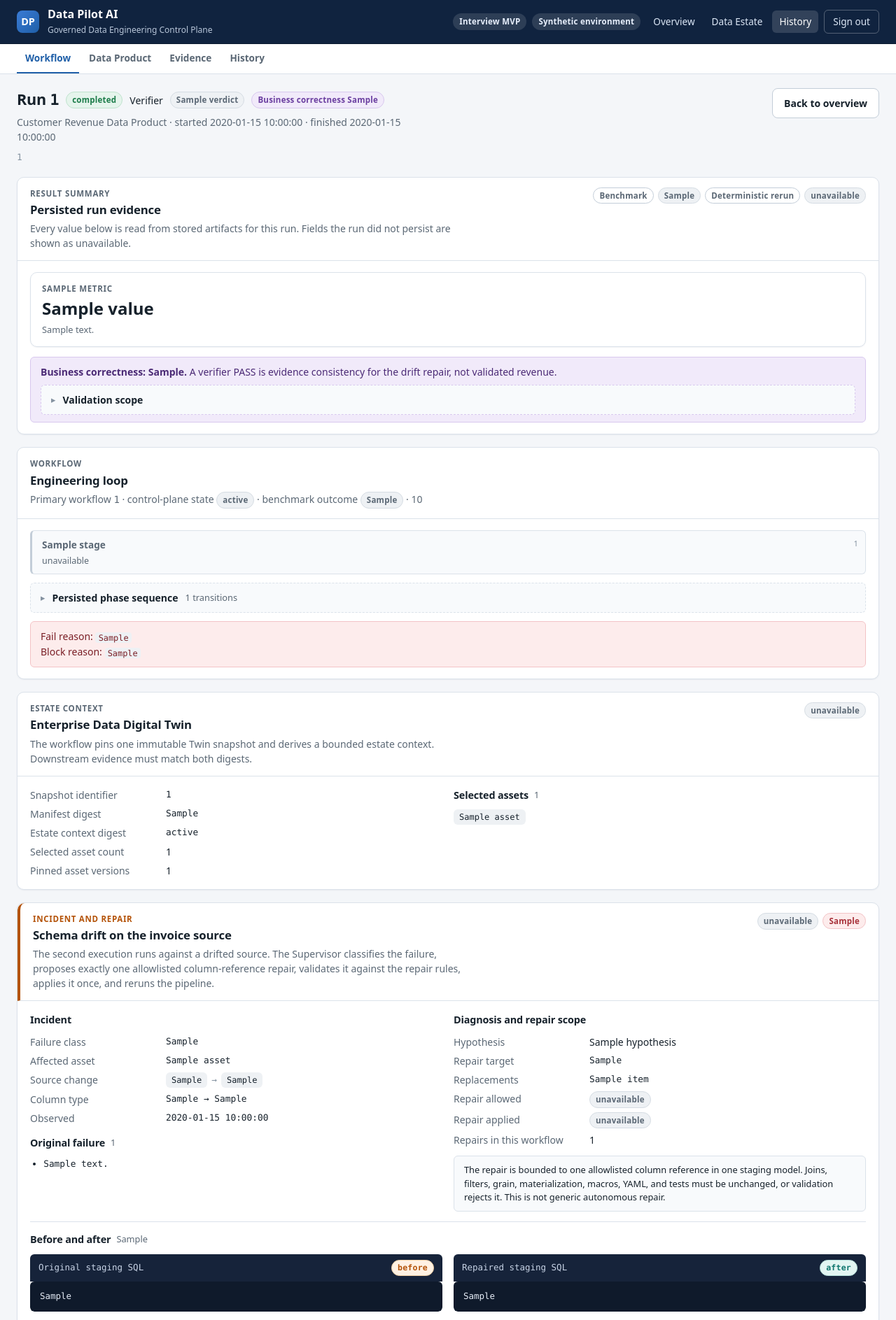
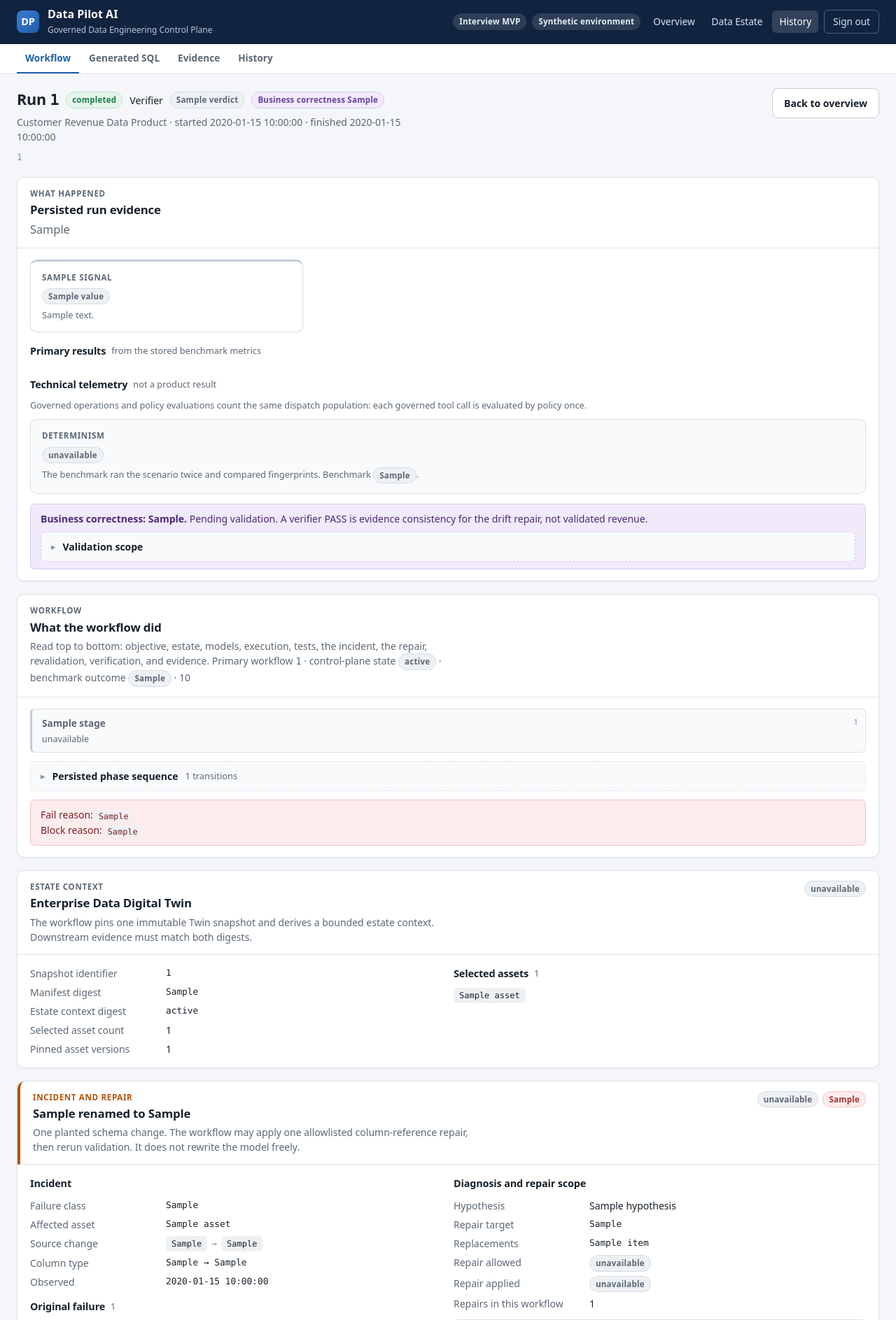
Before and after one commit to Fejjii/AIDataEngineer, a Python web app: template src/aide/api/templates/run.html in a window 1280 px wide. Shown: the top 1887 px of the page at 70% size. Run offline with Jinja, Linux system fonts and the light colour scheme; the template is opened without the code that fills it: most values are stand-ins (such as "Sample title", 1, 10 or a date in 2020).

Commit message:
Integrate UI UAT refinement for src/aide/api/templates/run.html

```diff
--- a/src/aide/api/templates/run.html
+++ b/src/aide/api/templates/run.html
@@ -22,7 +22,8 @@
       {% if w %}
         {% if w.twin.state == "present" %}<a href="#estate">Estate context</a>{% endif %}
         {% if w.incident.state == "present" %}<a href="#incident">Incident and Repair</a>{% endif %}
-        {% if w.models or w.preview.state == "present" %}<a href="#data-product">Data Product</a>{% endif %}
+        {% if w.preview.state == "present" %}<a href="#preview">Data product preview</a>{% endif %}
+        {% if w.models or w.preview.state == "present" %}<a href="#data-product">Generated SQL</a>{% endif %}
         {% if w.quality.tests_state == "present" or w.quality.quality_state == "present" %}<a href="#quality">Quality</a>{% endif %}
         {% if w.verification.state == "present" %}<a href="#verification">Verification</a>{% endif %}
         <a href="#evidence">Evidence</a>
@@ -45,6 +46,9 @@
       <p class="faint small mono">{{ page.run_id }}</p>
     </div>
     <div class="page-actions">
+      {% if w and w.preview.state == "present" %}
+        <a class="button secondary" href="#preview">Data product preview</a>
+      {% endif %}
       <a class="button secondary" href="/console">Back to overview</a>
     </div>
   </div>
@@ -73,30 +77,62 @@
     <section class="panel" id="summary">
       <div class="panel-head">
         <div>
-          <div class="kicker">Result summary</div>
+          <div class="kicker">What happened</div>
           <h2>Persisted run evidence</h2>
-          <p class="lede">Every value below is read from stored artifacts for this run. Fields the run did not persist are shown as unavailable.</p>
-        </div>
-        <div class="head-badges">
-          <span class="badge badge-outline">Benchmark</span>
-          <span data-benchmark="{{ page.benchmark_verdict }}">{{ ui.badge(page.benchmark_verdict) }}</span>
-          <span class="badge badge-outline">Deterministic rerun</span>
-          {{ ui.flag_badge(page.determinism, "equivalent", "differs") }}
+          {% if page.what_happened %}
+            <p class="lede narrative" data-narrative="present">{{ page.what_happened }}</p>
+          {% else %}
+            <p class="lede" data-narrative="absent">A narrative is shown only when this run stored the counts it would describe.</p>
+          {% endif %}
         </div>
       </div>
       <div class="panel-body">
+        <div class="signals" aria-label="Separated judgements">
+          {% for signal in page.signals %}
+            <article class="card signal-card" data-signal="{{ signal.key }}">
+              <div class="card-label">{{ signal.label }}</div>
+              <div class="card-value small">
+                {% if signal.key == "verification" %}
+                  <span data-verifier="{{ signal.value }}">{{ ui.badge(signal.value) }}</span>
+                {% elif signal.key == "business" %}
+                  {{ ui.business_badge(signal.value) }}
+                {% else %}
+                  {{ ui.badge(signal.value) }}
+                {% endif %}
+              </div>
+              <div class="card-note">{{ signal.detail }}</div>
+            </article>
+          {% endfor %}
+        </div>
+        <div class="subhead" style="margin-top: 16px;"><h3>Primary results</h3><span class="count">from the stored benchmark metrics</span></div>
         <div class="grid grid-tight">
-          {% for metric in page.summary %}
+          {% for metric in page.summary if metric.group == "primary" %}
             <article class="card metric-card" data-metric="{{ metric.key }}">
               <div class="card-label">{{ metric.label }}</div>
-              <div class="card-value{% if metric.value == 'unavailable' %} unavailable{% endif %}"{% if metric.key == "verifier" %} data-verifier="{{ metric.value }}"{% endif %}>{% if metric.key == "verifier" %}{{ ui.badge(metric.value) }}{% else %}{{ metric.value }}{% endif %}</div>
+              <div class="card-value{% if metric.value == 'unavailable' %} unavailable{% endif %}">{{ metric.value }}</div>
               {% if metric.note %}<div class="card-note">{{ metric.note }}</div>{% endif %}
             </article>
           {% endfor %}
         </div>
+        <div class="subhead" id="telemetry" style="margin-top: 16px;"><h3>Technical telemetry</h3><span class="count">not a product result</span></div>
+        <p class="muted small">Governed operations and policy evaluations count the same dispatch population: each governed tool call is evaluated by policy once.</p>
+        <div class="grid grid-tight secondary-metrics">
+          {% for metric in page.summary if metric.group == "secondary" %}
+            <article class="card metric-card metric-secondary" data-metric="{{ metric.key }}">
+              <div class="card-label">{{ metric.label }}</div>
+              <div class="card-value{% if metric.value == 'unavailable' %} unavailable{% endif %}">{{ metric.value }}</div>
+              {% if metric.note %}<div class="card-note">{{ metric.note }}</div>{% endif %}
+            </article>
+          {% endfor %}
+          <article class="card metric-card metric-secondary" data-metric="determinism">
+            <div class="card-label">Determinism</div>
+            <div class="card-value small">{{ ui.flag_badge(page.determinism, "equivalent", "differs") }}</div>
+            <div class="card-note">The benchmark ran the scenario twice and compared fingerprints. Benchmark <span data-benchmark="{{ page.benchmark_verdict }}">{{ ui.badge(page.benchmark_verdict) }}</span>.</div>
+          </article>
+        </div>
         <div class="notice correctness" style="margin-top: 14px;">
           <strong>Business correctness: {{ page.business_correctness }}.</strong>
-          A verifier PASS is evidence consistency for the drift repair, not validated revenue.
+          Pending validation. A verifier PASS is evidence consistency for the drift repair, not validated revenue.
           <details class="disclosure quiet" style="margin-top: 8px; border-color: #d8c8ee;">
             <summary>Validation scope</summary>
             <div class="disclosure-body"><ul class="small">{% for item in page.limitations %}<li>{{ item }}</li>{% endfor %}</ul></div>
@@ -110,9 +146,10 @@
       <div class="panel-head">
         <div>
           <div class="kicker">Workflow</div>
-          <h2>Engineering loop</h2>
+          <h2>What the workflow did</h2>
           <p class="lede">
             {% if w %}
+              Read top to bottom: objective, estate, models, execution, tests, the incident, the repair, revalidation, verification, and evidence.
               Primary workflow <span class="mono">{{ w.workflow_id }}</span> · control-plane state {{ ui.badge(w.control_plane_state) }} · benchmark outcome {{ ui.badge(w.benchmark_outcome) }}{% if w.duration != "unavailable" %} · {{ w.duration }}{% endif %}
             {% else %}
               Stages populate from persisted evidence after the run completes.
@@ -200,8 +237,8 @@
         <div class="panel-head">
           <div>
             <div class="kicker">Incident and repair</div>
-            <h2>Schema drift on the invoice source</h2>
-            <p class="lede">The second execution runs against a drifted source. The Supervisor classifies the failure, proposes exactly one allowlisted column-reference repair, validates it against the repair rules, applies it once, and reruns the pipeline.</p>
+            <h2>{% if w.incident.from_column != "unavailable" %}{{ w.incident.from_column }} renamed to {{ w.incident.to_column }}{% else %}Schema drift{% endif %}</h2>
+            <p class="lede">One planted schema change. The workflow may apply one allowlisted column-reference repair, then rerun validation. It does not rewrite the model freely.</p>
           </div>
           <div class="head-badges">
             <span data-drift="{{ w.incident.state }}">{{ ui.badge("incident detected" if w.incident.state == "present" else "unavailable", "incident" if w.incident.state == "present" else "neutral") }}</span>
@@ -244,15 +281,25 @@
           </div>
 
           <hr class="divider">
-          <div class="subhead"><h3>Before and after</h3><span class="count">{{ w.incident.repair_path if w.incident.repair_path != "unavailable" else "" }}</span></div>
+          <div class="subhead"><h3>Original SQL and repaired SQL</h3><span class="count">{{ w.incident.repair_path if w.incident.repair_path != "unavailable" else "" }}</span></div>
+          {% if w.incident.change_summary %}
+            <p class="change-callout">{{ w.incident.change_summary }}</p>
+          {% endif %}
+          {% if w.incident.replacements %}
+            <p class="small">Column reference: {% for item in w.incident.replacements %}<span class="chip">{{ item }}</span>{% endfor %}</p>
+          {% endif %}
           <div class="compare">
-            {% if w.incident.original_sql != "unavailable" %}
-              {{ ui.sql_block("Original staging SQL", w.incident.original_sql, "incident", "before") }}
+            {% if w.incident.original_lines %}
+              {{ ui.sql_lines("Original SQL", w.incident.original_lines, "incident", "before") }}
+            {% elif w.incident.original_sql != "unavailable" %}
+              {{ ui.sql_block("Original SQL", w.incident.original_sql, "incident", "before") }}
             {% else %}
               <div class="notice">Original SQL unavailable.</div>
             {% endif %}
-            {% if w.incident.repaired_sql != "unavailable" %}
-              {{ ui.sql_block("Repaired staging SQL", w.incident.repaired_sql, "repair", "after") }}
+            {% if w.incident.repaired_lines %}
+              {{ ui.sql_lines("Repaired SQL", w.incident.repaired_lines, "repair", "after") }}
+            {% elif w.incident.repaired_sql != "unavailable" %}
+              {{ ui.sql_block("Repaired SQL", w.incident.repaired_sql, "repair", "after") }}
             {% else %}
               <div class="notice">Repaired SQL unavailable.</div>
             {% endif %}
@@ -291,8 +338,8 @@
         <div class="panel-head">
           <div>
             <div class="kicker">Data product</div>
-            <h2>Generated dbt models and executed output</h2>
-            <p class="lede">Model SQL is the text generated for this workflow. The preview is a bounded sample captured from the executed synthetic mart.</p>
+            <h2 id="preview">Data product preview</h2>
+            <p class="lede">This is the bounded sample captured from the synthetic mart after execution. It is not validated financial revenue. Generated SQL for the same workflow is below the table.</p>
           </div>
           <div class="head-badges">
             <span class="badge badge-neutral">Synthetic executed output</span>
@@ -345,7 +392,7 @@
           <div>
             <div class="kicker">Quality</div>
             <h2>Tests, quality checks, and reconciliation</h2>
-            <p class="lede">Four independent signals stay separate. None of them is combined into one overall pass, and none of them validates business correctness.</p>
+            <p class="lede">These stay separate. dbt tests check model contracts. Quality checks inspect the mart. Reconciliation compares source totals with the mart and confirms tool dispatches. None of them validates business correctness.</p>
           </div>
         </div>
         <div class="panel-body">
@@ -404,7 +451,7 @@
           <div>
             <div class="kicker">Verification</div>
             <h2>Independent Evidence Verification</h2>
-            <p class="lede">The verifier checks scenario evidence completeness, consistency, repair evidence, and reconciliation. It does not independently rerun the warehouse, and it does not establish financial correctness.</p>
+            <p class="lede">The verifier checks scenario evidence completeness, consistency, repair evidence, and reconciliation. It does not independently rerun the warehouse, and it does not establish financial correctness. A PASS here is evidence verification, not business correctness.</p>
           </div>
           <div class="head-badges">
             <span data-verifier="{{ w.verification.verdict }}">{{ ui.badge(w.verification.verdict) }}</span>
```
